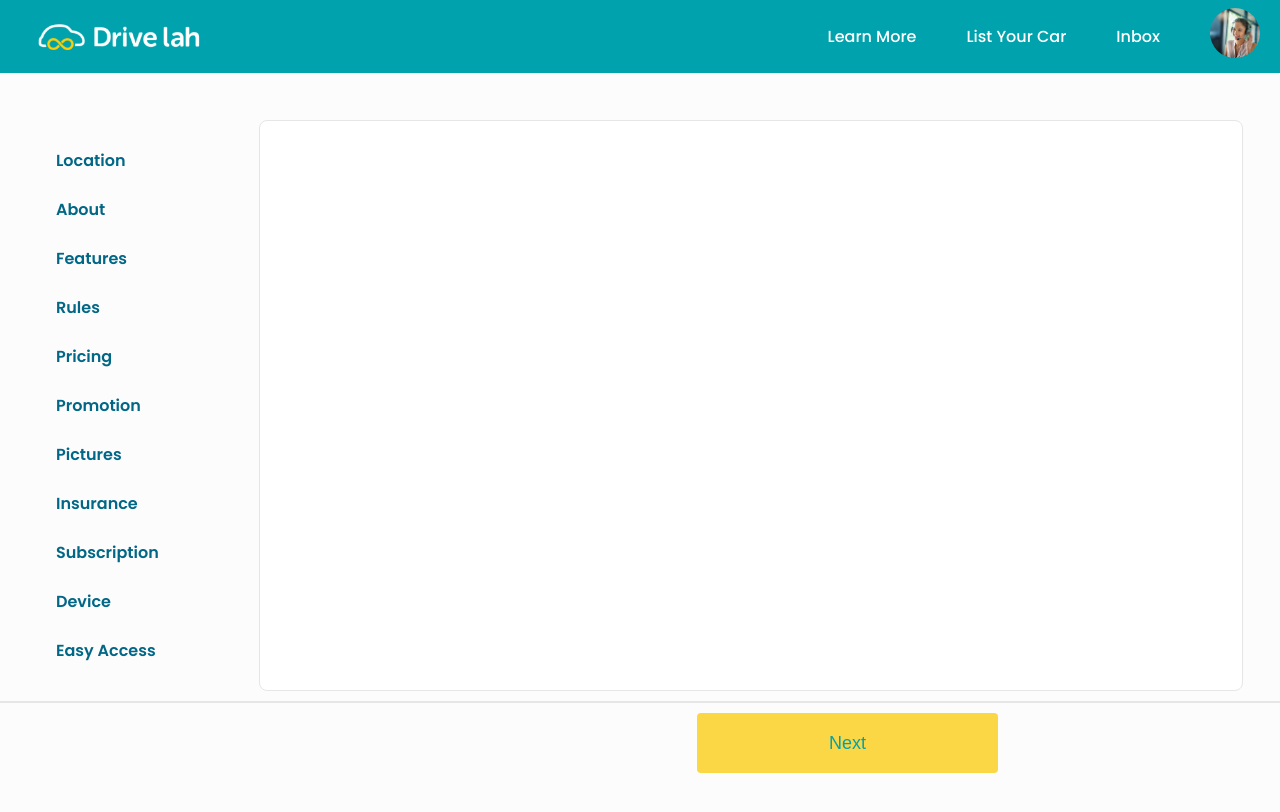
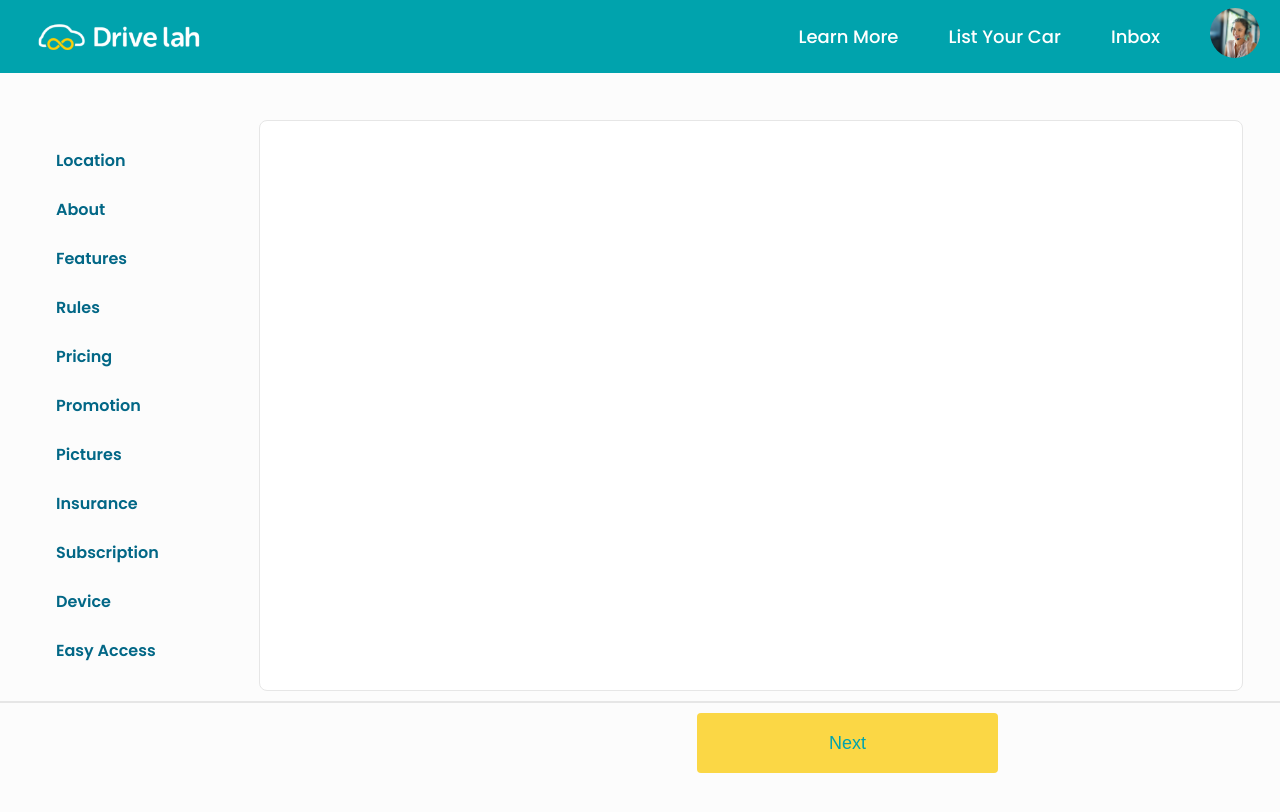
Before and after one commit to Ukandiesunday/drive-lah-frontent-intern-assignment, a React (Vite) app: page / in a window 1280 px wide. Shown: the top 812 px of the page. Built offline with nearby package versions, Linux system fonts and the light colour scheme.

Commit message:
updated navbar styles

```diff
--- a/src/components/navbar/navbar.css
+++ b/src/components/navbar/navbar.css
@@ -27,6 +27,7 @@
   display: flex;
   align-items: center;
   font-weight: 500;
+  font-size: 18px;
   gap: 50px;
 }
 .nav-right {
--- a/src/components/sharedDeviceLayout/SharedDeviceLayout.jsx
+++ b/src/components/sharedDeviceLayout/SharedDeviceLayout.jsx
@@ -1,5 +1,3 @@
-import { useEffect } from "react";
-import { handleStoreItem } from "../../helpers/storage";
 import "./sharedDevice.css";
 
 const SharedDeviceLayout = ({
--- a/src/components/sidebar/Sidebar.jsx
+++ b/src/components/sidebar/Sidebar.jsx
@@ -2,7 +2,7 @@ import { useState, useEffect } from "react";
 import { FaCheck } from "react-icons/fa";
 import { handleRetrieveItem, handleStoreItem } from "../../helpers/storage";
 import "./sidebar.css";
-import { Link, useLocation } from "react-router-dom";
+import { Link, NavLink, useLocation } from "react-router-dom";
 
 const Sidebar = () => {
   const [activeItem, setActiveItem] = useState(
@@ -21,20 +21,6 @@ const Sidebar = () => {
   useEffect(() => {
     setActiveRoute(location.pathname);
   }, [location]);
-
-  // const navItems = [
-  //   "location",
-  //   "about",
-  //   "features",
-  //   "rules",
-  //   "pricing",
-  //   "promotion",
-  //   "pictures",
-  //   "insurance",
-  //   "subscription",
-  //   "device",
-  //   "easy access",
-  // ];
 
   const navItems = [
     { path: "/location", content: "location" },
@@ -69,7 +55,7 @@ const Sidebar = () => {
       <ul className="nav-list">
         {navItems.map((item, index) => (
           <li key={index}>
-            <Link
+            <NavLink
               to={item.path}
               onClick={() => handleItemClick(item.path)}
               className={`nav-item ${
@@ -77,10 +63,9 @@ const Sidebar = () => {
               }`}
             >
               <span>{item.content}</span>
-
               {visitedItems.includes(item.path) &&
                 activeRoute !== item.path && <FaCheck className="check-icon" />}
-            </Link>
+            </NavLink>
           </li>
         ))}
       </ul>
```
Also changed, not shown: src/components/TextInput/TextInput.jsx (deleted, +0 -7 lines), src/components/TextInput/textInput.css (deleted).
